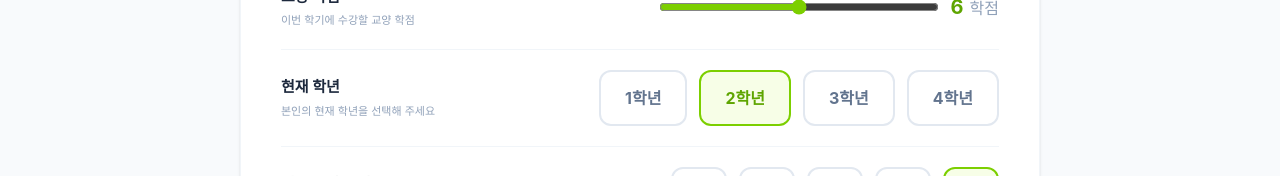
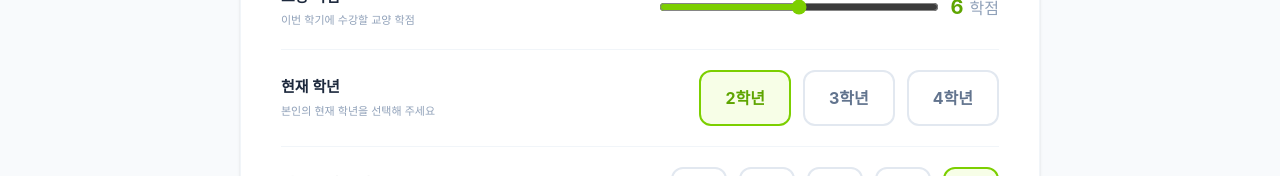
Before and after one commit to 2026-skhuthon-team1/frontend, a React (Vite) app: page /input in a window 1280 px wide. Shown: the part 344-520 px from the top of the page. Built offline with nearby package versions, Linux system fonts and the light colour scheme; no server answers.

Commit message:
HOTFIX: 학년 수정

```diff
--- a/src/pages/TimetableInputPage.jsx
+++ b/src/pages/TimetableInputPage.jsx
@@ -4,7 +4,7 @@ import { useTimetableInput } from '../hooks/useTimetableInput'
 import TopBar from '../components/TopBar'
 
 const DAYS = ['월', '화', '수', '목', '금']
-const GRADES = [1, 2, 3, 4]
+const GRADES = [2, 3, 4] // 1학년은 아직 시간표 입력 대상이 아니므로 제외
 // 더미 전공 목록 — 백엔드 연동 시 API로 교체
 const MAJORS = ['컴퓨터공학과', '소프트웨어공학과', '전자공학과', '경영학과']
 
```
